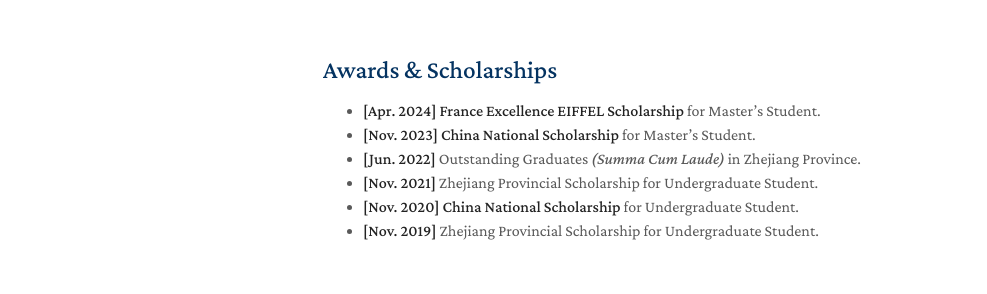
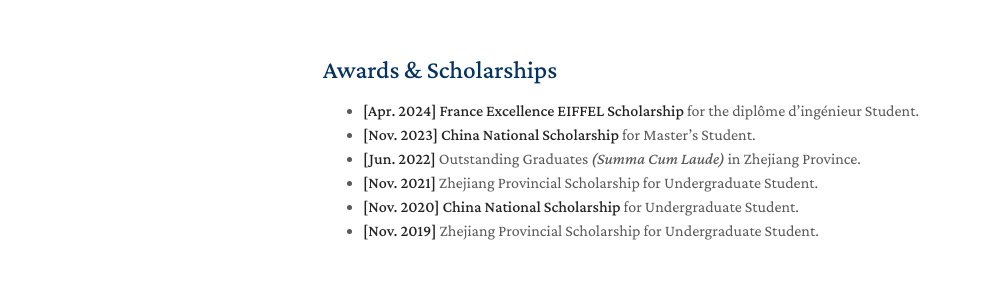
Before and after one commit to Collin911/homepage, a Jekyll site: the page built from index.md, in a window 1280 px wide and 900 px high, scrolled down 673 px. Shown: the part 519-813 px from the top of the window, without its empty margins (147-1134 px from the left). Built offline with Jekyll 4.4.1, drawn with Linux system fonts in a browser that asks for light colours; nearby versions of some CDN libraries; a style sheet for code colours, icons or effects is not loaded; our own code applies the rules of GitHub Pages for plain Markdown files.

Commit message:
Update index.md

```diff
--- a/index.md
+++ b/index.md
@@ -16,7 +16,7 @@ layout: homepage
 {% include_relative _includes/publications.md %}
 
 ## Awards & Scholarships
-- **[Apr. 2024]** **France Excellence EIFFEL Scholarship** for Master's Student.
+- **[Apr. 2024]** **France Excellence EIFFEL Scholarship** for the diplôme d’ingénieur Student.
 - **[Nov. 2023]** **China National Scholarship** for Master's Student.
 - **[Jun. 2022]** Outstanding Graduates *(Summa Cum Laude)* in Zhejiang Province.
 - **[Nov. 2021]** Zhejiang Provincial Scholarship for Undergraduate Student.
```
